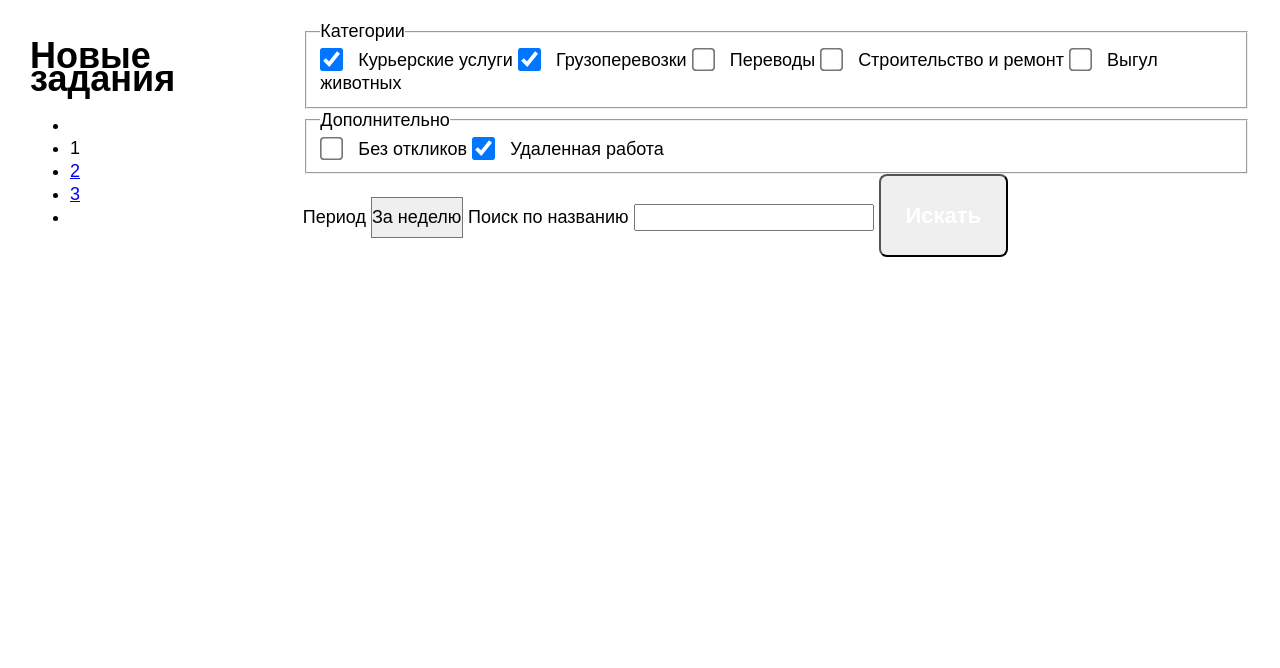
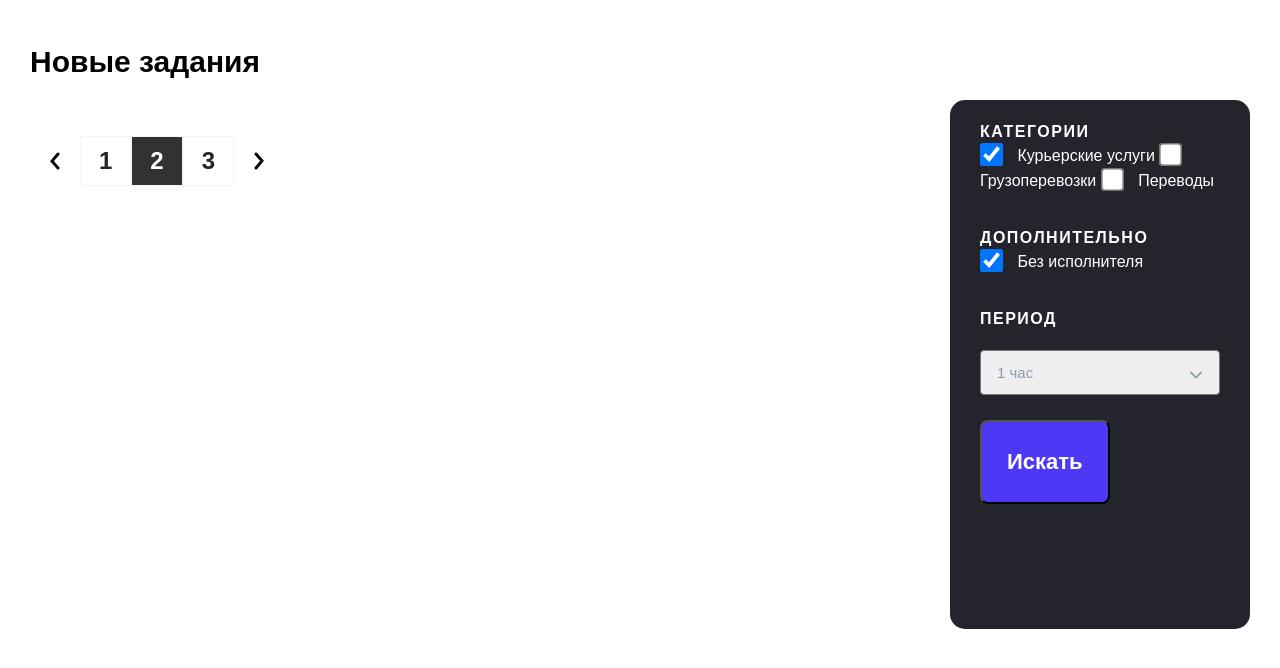
Before and after one commit to htmlacademy-yii/336921-task-force-2, a Yii app: template views/tasks/index.php in a window 1280 px wide. Shown: the part 90-758 px from the top of the page. Run offline with PHP 8.4 and a stand-in for Yii, Linux system fonts and the light colour scheme; the template is opened without the code that fills it, so the values that code supplies are empty; a stand-in replaces the project's code that opens the database connection; some libraries are stand-ins or nearby versions; some web fonts are replaced.

Commit message:
поправила верстку

```diff
--- a/config/web.php
+++ b/config/web.php
@@ -43,14 +43,12 @@ $config = [
             ],
         ],
         'db' => $db,
-        /*
         'urlManager' => [
             'enablePrettyUrl' => true,
             'showScriptName' => false,
             'rules' => [
             ],
         ],
-        */
     ],
     'params' => $params,
 ];
--- a/views/tasks/index.php
+++ b/views/tasks/index.php
@@ -1,84 +1,81 @@
 <?php
-
 $this->title = 'Новые задания';
 ?>
-<section class="new-task">
-    <div class="new-task__wrapper">
-        <h1>Новые задания</h1>
+
+<div class="left-column">
+    <h3 class="head-main head-task">Новые задания</h3>
     <?php
     if (count($tasks) > 0) :
-                foreach ($tasks as $task) :?>
-                    <div class="new-task__card">
-                        <div class="new-task__title">
-                            <a href="#" class="link-regular"><h2><?= $task->name ?></h2></a>
-                            <a class="new-task__type link-regular" href="#"><p><?= $task->category->name ?></p></a>
+        foreach ($tasks as $task) : ?>
+    <div class="task-card">
+        <div class="header-task">
+            <a href="#" class="link link--block link--big"><?= $task->name ?></a>
+            <p class="price price--task"><?= $task->budget ?> ₽</p>
         </div>
-                        <div class="new-task__icon new-task__icon--<?= $task->category->icon ?>"></div>
-                        <p class="new-task_description">
-                            <?= $task->description ?>
-                        </p>
-                        <b class="new-task__price new-task__price--translation"><?= $task->budget ?><b> ₽</b></b>
-                        <p class="new-task__place"><?= $task->city->name ?></p>
-                        <span class="new-task__time"><?= Yii::$app->formatter->format(
+        <p class="info-text"><span class="current-time"><?= Yii::$app->formatter->format(
                                                                     $task->created_at,
                                                                     'relativeTime'
-                            ) ?></span>
+                                                                ) ?> </span>назад</p>
+        <p class="task-text"><?= $task->description ?></p>
+        <div class="footer-task">
+            <p class="info-text town-text"><?= $task->city->name ?></p>
+            <p class="info-text category-text"><?= $task->category->name ?></p>
+            <a href="#" class="button button--black">Смотреть Задание</a>
+        </div>
     </div>
     <?php endforeach; ?>
     <?php endif; ?>
-    </div>
-    <div class="new-task__pagination">
-        <ul class="new-task__pagination-list">
-            <li class="pagination__item">
-                <a href="#"></a>
+    <div class="pagination-wrapper">
+        <ul class="pagination-list">
+            <li class="pagination-item mark">
+                <a href="#" class="link link--page"></a>
             </li>
-            <li class="pagination__item pagination__item--current">
-                <a>1</a>
+            <li class="pagination-item">
+                <a href="#" class="link link--page">1</a>
             </li>
-            <li class="pagination__item">
-                <a href="#">2</a>
+            <li class="pagination-item pagination-item--active">
+                <a href="#" class="link link--page">2</a>
             </li>
-            <li class="pagination__item">
-                <a href="#">3</a>
+            <li class="pagination-item">
+                <a href="#" class="link link--page">3</a>
             </li>
-            <li class="pagination__item">
-                <a href="#"></a>
+            <li class="pagination-item mark">
+                <a href="#" class="link link--page"></a>
             </li>
         </ul>
     </div>
-</section>
-<section class="search-task">
-    <div class="search-task__wrapper">
-        <form class="search-task__form" name="test" method="post" action="#">
-            <fieldset class="search-task__categories">
-                <legend>Категории</legend>
-                <input class="visually-hidden checkbox__input" id="1" type="checkbox" name="" value="" checked>
-                <label for="1">Курьерские услуги</label>
-                <input class="visually-hidden checkbox__input" id="2" type="checkbox" name="" value="" checked>
-                <label for="2">Грузоперевозки</label>
-                <input class="visually-hidden checkbox__input" id="3" type="checkbox" name="" value="">
-                <label for="3">Переводы</label>
-                <input class="visually-hidden checkbox__input" id="4" type="checkbox" name="" value="">
-                <label for="4">Строительство и ремонт</label>
-                <input class="visually-hidden checkbox__input" id="5" type="checkbox" name="" value="">
-                <label for="5">Выгул животных</label>
-            </fieldset>
-            <fieldset class="search-task__categories">
-                <legend>Дополнительно</legend>
-                <input class="visually-hidden checkbox__input" id="6" type="checkbox" name="" value="">
-                <label for="6">Без откликов</label>
-                <input class="visually-hidden checkbox__input" id="7" type="checkbox" name="" value="" checked>
-                <label for="7">Удаленная работа</label>
-            </fieldset>
-            <label class="search-task__name" for="8">Период</label>
-            <select class="multiple-select input" id="8" size="1" name="time[]">
-                <option value="day">За день</option>
-                <option selected value="week">За неделю</option>
-                <option value="month">За месяц</option>
+</div>
+<div class="right-column">
+    <div class="right-card black">
+        <div class="search-form">
+            <form>
+                <h4 class="head-card">Категории</h4>
+                <div class="form-group">
+                    <div>
+                        <input type="checkbox" id="сourier-services" checked>
+                        <label class="control-label" for="сourier-services">Курьерские услуги</label>
+                        <input id="cargo-transportation" type="checkbox">
+                        <label class="control-label" for="cargo-transportation">Грузоперевозки</label>
+                        <input id="translations" type="checkbox">
+                        <label class="control-label" for="translations">Переводы</label>
+                    </div>
+                </div>
+                <h4 class="head-card">Дополнительно</h4>
+                <div class="form-group">
+                    <input id="without-performer" type="checkbox" checked>
+                    <label class="control-label" for="without-performer">Без исполнителя</label>
+                </div>
+                <h4 class="head-card">Период</h4>
+                <div class="form-group">
+                    <label for="period-value"></label>
+                    <select id="period-value">
+                        <option>1 час</option>
+                        <option>12 часов</option>
+                        <option>24 часа</option>
                     </select>
-            <label class="search-task__name" for="9">Поиск по названию</label>
-            <input class="input-middle input" id="9" type="search" name="q" placeholder="">
-            <button class="button" type="submit">Искать</button>
+                </div>
+                <input type="button" class="button button--blue" value="Искать">
             </form>
         </div>
-</section>
+    </div>
+</div>
```
Lines whose indentation alone changed are shown as unchanged.
